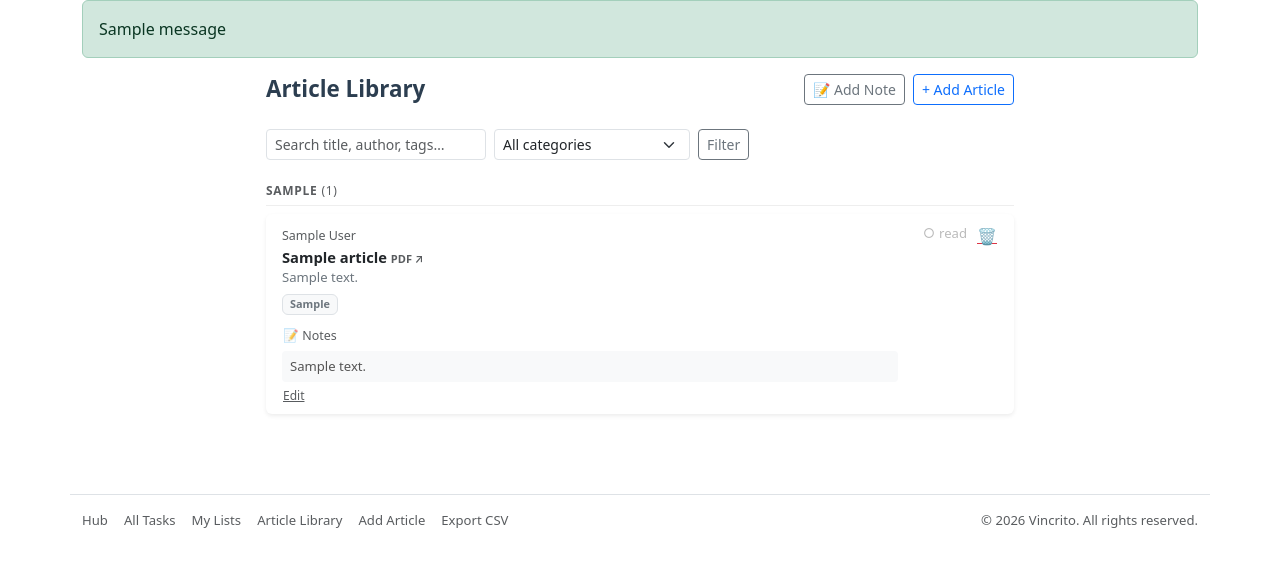
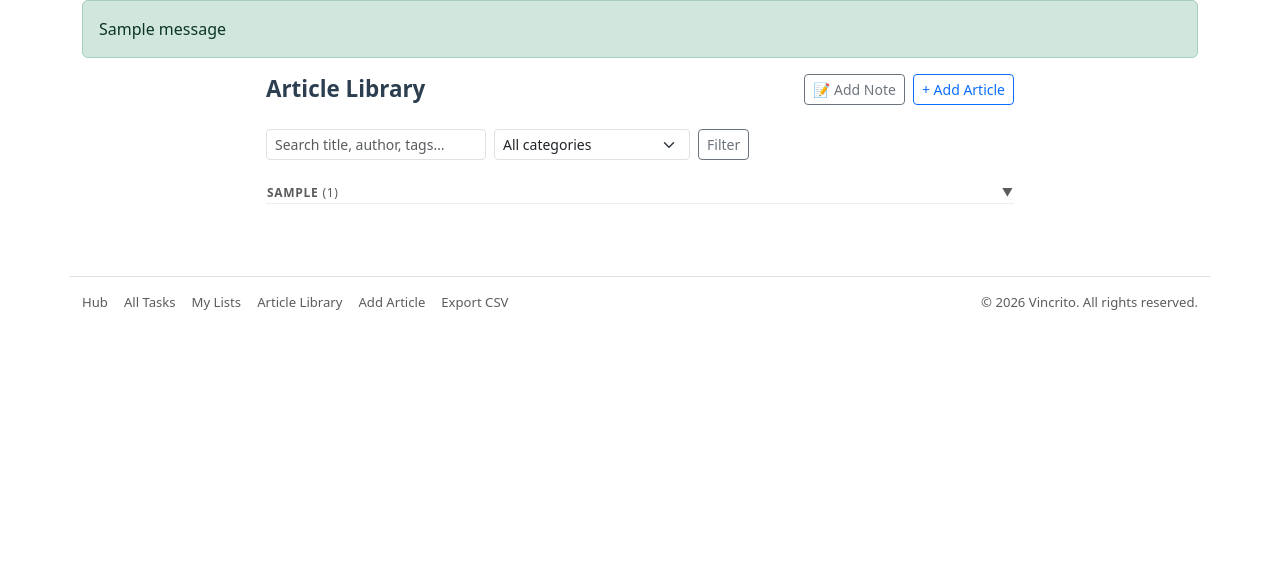
Before and after one commit to vincrito/clinical-task-manager, a Flask app: page /articles in a window 1280 px wide. Shown: the part 56-623 px from the top of the page. Run offline with Flask 3, Linux system fonts and the light colour scheme; a user stored in the database is signed in; tables that the repository leaves empty hold one stand-in row (values such as "Sample post"); one stand-in notice (Sample message) is shown; some libraries are stand-ins or nearby versions.

Commit message:
feat: all sections collapsible/collapsed by default, notes show date+preview inline

```diff
--- a/templates/articles_browse.html
+++ b/templates/articles_browse.html
@@ -29,23 +29,41 @@
 
   {% if grouped_articles %}
   {% for category, articles in grouped_articles %}
-  <div class="mb-4">
-    <h6 class="fw-semibold text-uppercase text-muted mb-2" style="font-size:.75em; letter-spacing:.06em; border-bottom:1px solid #eee; padding-bottom:.4rem;">
-      {{ category }} <span class="fw-normal">({{ articles|length }})</span>
-    </h6>
-    <div class="d-flex flex-column gap-2">
+  {% set cat_id = "cat_" ~ loop.index %}
+  {% set is_read_section = category == '\u2713 Read' %}
+  <div class="mb-3">
+    <button class="btn btn-link p-0 d-flex align-items-center gap-2 w-100 text-start text-decoration-none"
+            type="button" data-bs-toggle="collapse" data-bs-target="#{{ cat_id }}">
+      <h6 class="fw-semibold text-uppercase text-muted mb-0"
+          style="font-size:.75em; letter-spacing:.06em;">{{ category }} <span class="fw-normal">({{ articles|length }})</span></h6>
+      <span class="text-muted ms-auto" style="font-size:.7em;">&#9660;</span>
+    </button>
+    <div class="border-bottom mb-2" style="border-color:#eee !important;"></div>
+    <div class="collapse" id="{{ cat_id }}">
+      <div class="d-flex flex-column gap-2 mt-1">
         {% for article in articles %}
         {% set is_note = article.content_type == 'Note' %}
         {% set is_saved = article.id in saved_ids %}
         {% set is_dismissed = article.id in reacted_ids and not is_saved %}
-      <div class="card border-0 shadow-sm {% if is_saved and not is_note %}bg-light{% endif %}">
+        {% set art_id = "art_" ~ article.id %}
+        <div class="card border-0 shadow-sm">
           <div class="card-body py-2 px-3">
             {% if is_note %}
             <!-- Freestanding note card -->
-          <div class="d-flex justify-content-between align-items-start gap-2">
+            <div class="d-flex align-items-start gap-2">
               <div style="flex:1; min-width:0;">
-              <div class="fw-semibold" style="font-size:.92em;">{{ article.title }}</div>
-              <div class="collapse" id="noteBody{{ article.id }}">
+                <div class="d-flex align-items-baseline gap-2 flex-wrap">
+                  <button class="btn btn-link p-0 text-dark fw-semibold text-start text-decoration-none"
+                          style="font-size:.92em;" type="button"
+                          data-bs-toggle="collapse" data-bs-target="#{{ art_id }}">{{ article.title }}</button>
+                  <span class="text-muted" style="font-size:.72em;">{{ article.created_at.strftime('%b %d, %Y') if article.created_at else '' }}</span>
+                  {% if not article.summary %}{% else %}
+                  <span class="text-secondary note-snippet-{{ article.id }}" style="font-size:.8em; color:#888;">
+                    — {{ article.summary[:80] }}{% if article.summary|length > 80 %}…{% endif %}
+                  </span>
+                  {% endif %}
+                </div>
+                <div class="collapse" id="{{ art_id }}">
                   <p class="text-secondary mt-1 mb-1" style="font-size:.85em; white-space:pre-wrap; line-height:1.5;">{{ article.summary }}</p>
                   {% if article.tag_list() %}
                   <div class="mb-1">
@@ -55,10 +73,6 @@
                   </div>
                   {% endif %}
                 </div>
-              <button class="btn btn-link p-0 text-muted" style="font-size:.78em; text-decoration:none;"
-                      type="button" data-bs-toggle="collapse" data-bs-target="#noteBody{{ article.id }}">
-                <span class="note-expand-lbl">&#9656; expand</span>
-              </button>
               </div>
               <div class="d-flex align-items-center gap-2 flex-shrink-0 ms-2">
                 <button class="btn btn-link p-0 text-secondary edit-note-trigger"
@@ -90,10 +104,15 @@
                     <a href="{{ article.url }}" target="_blank" rel="noopener"
                        class="text-decoration-none text-dark">{{ article.title }} <span class="text-muted" style="font-size:.75em;">&#8599;</span></a>
                   {% else %}
-                  {{ article.title }}
+                    <button class="btn btn-link p-0 text-dark fw-semibold text-start text-decoration-none"
+                            style="font-size:1em;" type="button"
+                            data-bs-toggle="collapse" data-bs-target="#{{ art_id }}">{{ article.title }}</button>
                   {% endif %}
                 </div>
-              <p class="text-secondary mb-1" style="font-size:.82em; line-height:1.4;">{{ article.summary }}</p>
+                <div class="collapse" id="{{ art_id }}">
+                  {% if article.summary %}
+                  <p class="text-secondary mb-1 mt-1" style="font-size:.82em; line-height:1.4;">{{ article.summary }}</p>
+                  {% endif %}
                   <div>
                     {% for tag in article.tag_list() %}
                       <span class="badge bg-light text-secondary border me-1" style="font-size:.68em;">{{ tag }}</span>
@@ -124,6 +143,7 @@
                     </div>
                   </div>
                 </div>
+              </div>
               <div class="d-flex align-items-center gap-2 flex-shrink-0 ms-2">
                 <button class="btn btn-link p-0 toggle-read-btn d-flex align-items-center gap-1"
                         data-aid="{{ article.id }}"
@@ -142,6 +162,7 @@
           </div>
         </div>
         {% endfor %}
+      </div>
     </div>
   </div>
   {% endfor %}
```
Lines whose indentation alone changed are shown as unchanged.
